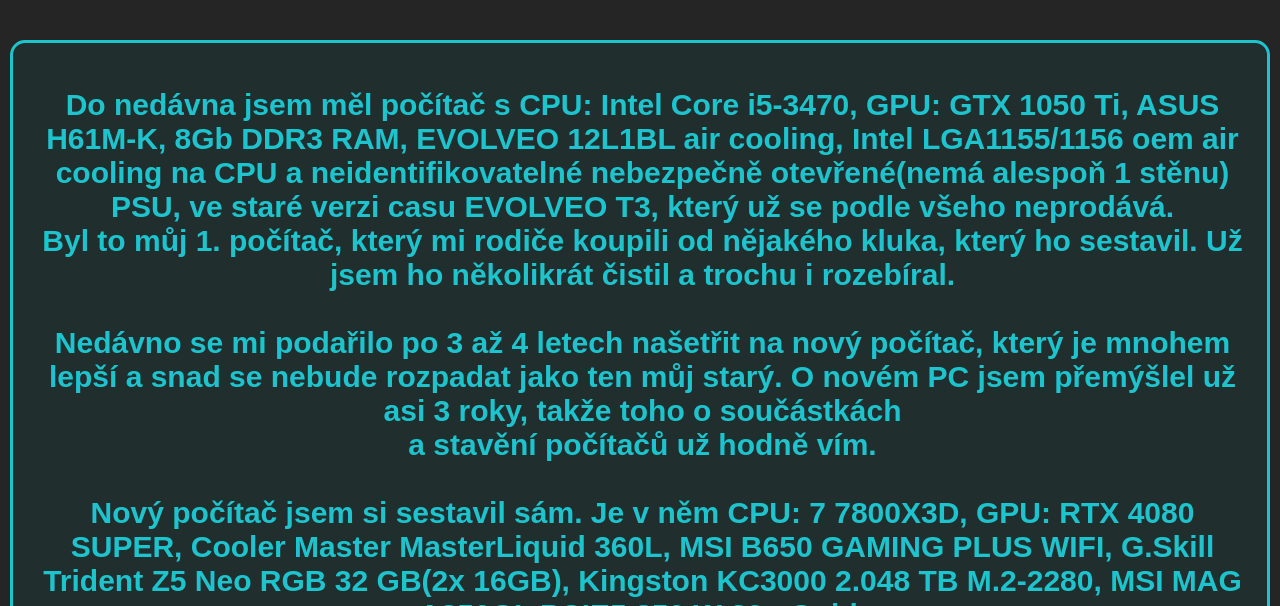
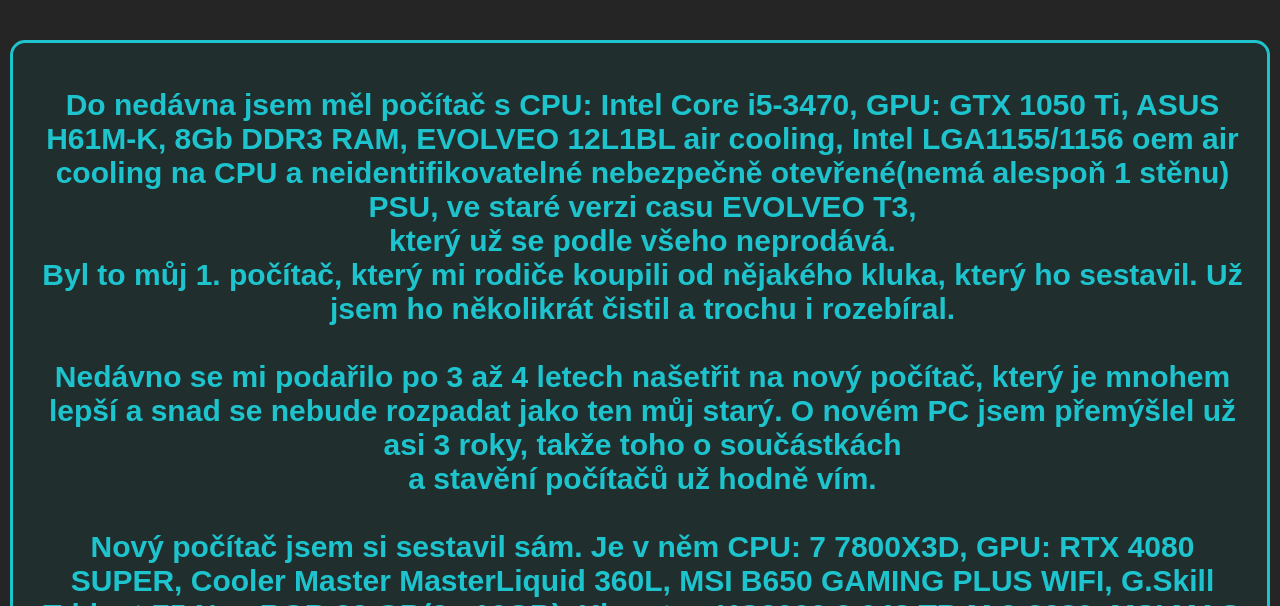
Before and after one commit to VojtaPr/portfolio-VojtechPracny, a plain HTML site: page pc.html in a window 1280 px wide. Shown: the part 194-800 px from the top of the page. Drawn offline with Linux system fonts and the light colour scheme.

Commit message:
Update pc.html

```diff
--- a/pc.html
+++ b/pc.html
@@ -17,7 +17,7 @@
         <div class="centerStuff">
             <div class="articleBox">
                 <p> Do nedávna jsem měl počítač s CPU: Intel Core i5-3470, GPU: GTX 1050 Ti, ASUS H61M-K, 8Gb DDR3 RAM,
-                    EVOLVEO 12L1BL air cooling, Intel LGA1155/1156 oem air cooling na CPU a neidentifikovatelné nebezpečně otevřené(nemá alespoň 1 stěnu) PSU, ve staré verzi casu EVOLVEO T3, který už se podle všeho neprodává.
+                    EVOLVEO 12L1BL air cooling, Intel LGA1155/1156 oem air cooling na CPU a neidentifikovatelné nebezpečně otevřené(nemá alespoň 1 stěnu) PSU, ve staré verzi casu EVOLVEO T3,<BR> který už se podle všeho neprodává.
                     <BR>Byl to můj 1. počítač, který mi rodiče koupili od nějakého kluka, který ho sestavil. Už jsem ho několikrát čistil a trochu i rozebíral.
                     <BR><BR> Nedávno se mi podařilo po 3 až 4 letech našetřit na nový počítač, který je mnohem lepší a snad se nebude rozpadat jako ten můj starý. O novém PC jsem přemýšlel už asi 3 roky,
                     takže toho o součástkách<BR> a stavění počítačů už hodně vím.
```
